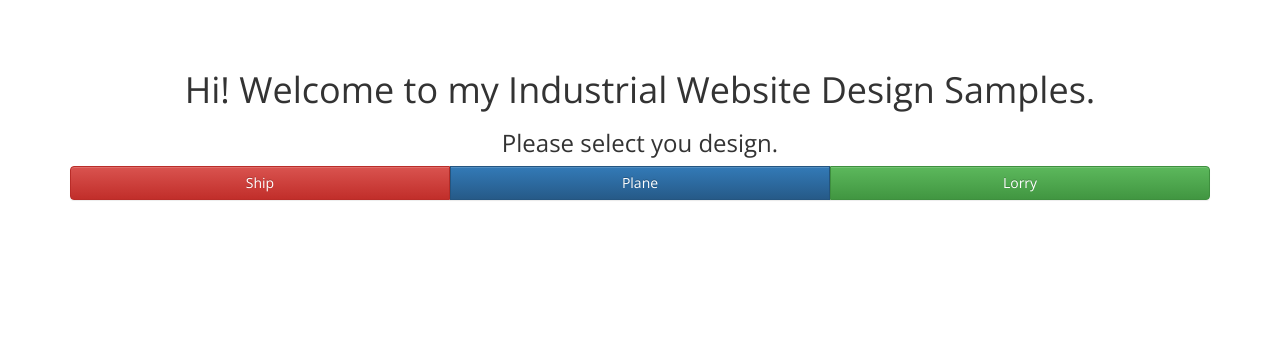
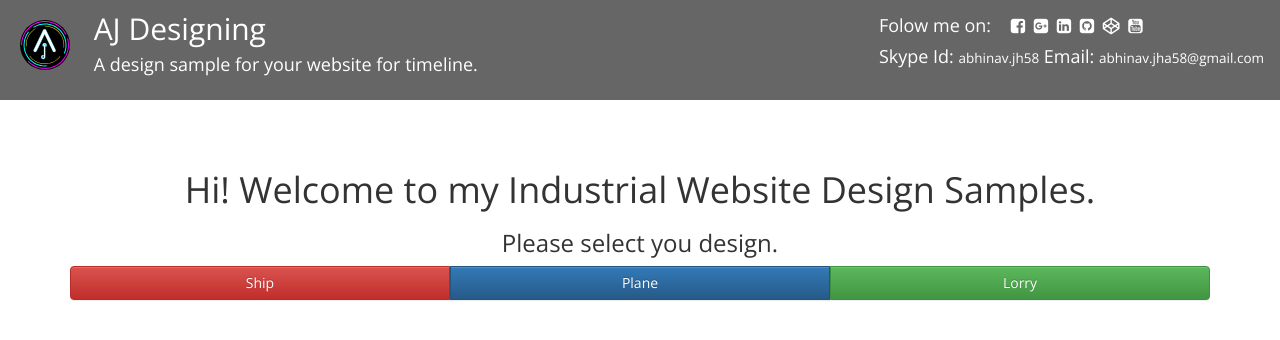
Before and after one commit to abhinav-jha-dev/IndustrialWebsiteAnimationKit, a plain HTML site: page index.html in a window 1280 px wide. Drawn offline with nearby package versions, Linux system fonts and the light colour scheme.

Commit message:
AjHeader Added

```diff
--- /dev/null
+++ b/assets/css/ajheader.css
@@ -0,0 +1,58 @@
+#header{
+    width: 100%;
+    height: 100px;
+    background-color: rgba(0,0,0,0.6);
+    z-index: 99999;
+    top: 0;
+    overflow: hidden;
+}
+.header-image{
+    padding:20px;
+    display: inline-block;
+}
+.header-image img{
+    border-radius: 50%;
+}
+.header-tittle{
+    vertical-align: top;
+    display: inline-block;
+    color: white;
+    font-weight: 400;
+}
+.header-tittle h2{
+    margin-top: 12px;
+}
+.header-social{
+    float: right;
+    padding-top: 16px;
+    padding-right: 16px;
+    vertical-align: top;
+    color: white;
+    display: inline-block;
+}
+.header-social h4:first-child{
+    display: inline;
+}
+.header-social ul{
+    padding-left: 10px;
+    list-style: none;
+    display: inline;
+}
+.header-social ul li{
+    display: inline;
+}
+.header-social ul li i{
+    padding-left: 5px;
+    cursor: pointer;
+    font-size: 1.2em;
+    font-weight: 100;
+}
+.header-social ul li a{
+    color: white;
+}
+.header-social ul li a:hover,.header-social ul li a:focus{
+    color: white;
+}
+h4 small{
+    color: white;
+}
--- a/index.html
+++ b/index.html
@@ -7,9 +7,11 @@
     <script src="https://code.jquery.com/jquery-1.12.4.js" integrity="sha256-Qw82+bXyGq6MydymqBxNPYTaUXXq7c8v3CwiYwLLNXU=" crossorigin="anonymous"></script>
     <link rel="stylesheet" href="https://maxcdn.bootstrapcdn.com/bootstrap/3.3.6/css/bootstrap.min.css" integrity="sha384-1q8mTJOASx8j1Au+a5WDVnPi2lkFfwwEAa8hDDdjZlpLegxhjVME1fgjWPGmkzs7" crossorigin="anonymous">
     <link rel="stylesheet" href="https://maxcdn.bootstrapcdn.com/bootstrap/3.3.6/css/bootstrap-theme.min.css" integrity="sha384-fLW2N01lMqjakBkx3l/M9EahuwpSfeNvV63J5ezn3uZzapT0u7EYsXMjQV+0En5r" crossorigin="anonymous">
+    <link rel="stylesheet" href="assets/css/ajheader.css">
     <script src="https://maxcdn.bootstrapcdn.com/bootstrap/3.3.6/js/bootstrap.min.js" integrity="sha384-0mSbJDEHialfmuBBQP6A4Qrprq5OVfW37PRR3j5ELqxss1yVqOtnepnHVP9aJ7xS" crossorigin="anonymous"></script>
     <script src="js/app.js"></script>
     <link href='https://fonts.googleapis.com/css?family=Open+Sans:400,800,700,600,300' rel='stylesheet' type='text/css'>
+    <link rel="stylesheet" href="https://maxcdn.bootstrapcdn.com/font-awesome/4.7.0/css/font-awesome.min.css" />
     <style>
         * {
             margin:0;
@@ -34,6 +36,40 @@
     </style>
 </head>
 <body>
+    	<section id="header">
+                <div class="header-image">
+                    <img src="assets/svg/ajLogo.svg" alt="">
+                </div>
+                <div class="header-tittle">
+                    <h2>AJ Designing
+                        <h4>A design sample for your website for timeline.</h4>
+                    </h2>
+                </div>
+                <div class="header-social">
+                    <h4>Folow me on: </h4>
+                    <ul>
+                        <li>
+                            <a href="https://www.facebook.com/ajdesigning/" target="_blank" title="Facebook Page"><i class="fa fa-facebook-square" aria-hidden="true"></i></a>
+                        </li>
+                        <li>
+                            <a href="https://plus.google.com/u/0/+AbhinavJhaTechnocrat" target="_blank" title="Google plus"><i class="fa fa-google-plus-square" aria-hidden="true"></i></a>
+                        </li>
+                        <li>
+                            <a href="https://www.linkedin.com/in/abhinav-jha-60269477/" target="_blank" title="LinkedIn Profile"><i class="fa fa-linkedin-square" aria-hidden="true"></i></a>
+                        </li>
+                        <li>
+                            <a href="https://github.com/abhinav2127" target="_blank" title="Github Profile"><i class="fa fa-github-square" aria-hidden="true"></i></a>
+                        </li>
+                        <li>
+                            <a href="https://codepen.io/ingenioabhinav/" target="_blank" title="CodePen Profile"><i class="fa fa-codepen" aria-hidden="true"></i></a>
+                        </li>
+                        <li>
+                            <a href="https://www.youtube.com/channel/UCDxISgKJiamYzmG97nj5tBw?view_as=subscriber" target="_blank" title="LinkedIn Profile"><i class="fa fa-youtube-square" aria-hidden="true"></i></a>
+                        </li>
+                    </ul>
+                    <h4>Skype Id: <small> abhinav.jh58</small> Email: <small>abhinav.jha58@gmail.com</small></h4>
+                </div>
+            </section>
     <div class="container">
         <div class="row">
             <div class="col-md-12 text-center heading_container">
--- a/js/app.js
+++ b/js/app.js
@@ -1,12 +1,12 @@
 $(document).ready(function () {
     var base_url = window.location.href;
     $("#shipbtn").click(function () {
-        window.location.href = base_url + "mithap/ship.html";
+        window.location.href = base_url + "ship.html";
     });
     $("#planebtn").click(function () {
-        window.location.href = base_url + "mithap/plane.html";
+        window.location.href = base_url + "plane.html";
     });
     $("#lorrybtn").click(function () {
-        window.location.href = base_url + "mithap/lorry.html";
+        window.location.href = base_url + "lorry.html";
     });
 });
```
Also changed, not shown: assets/svg/ajLogo.svg (added).
